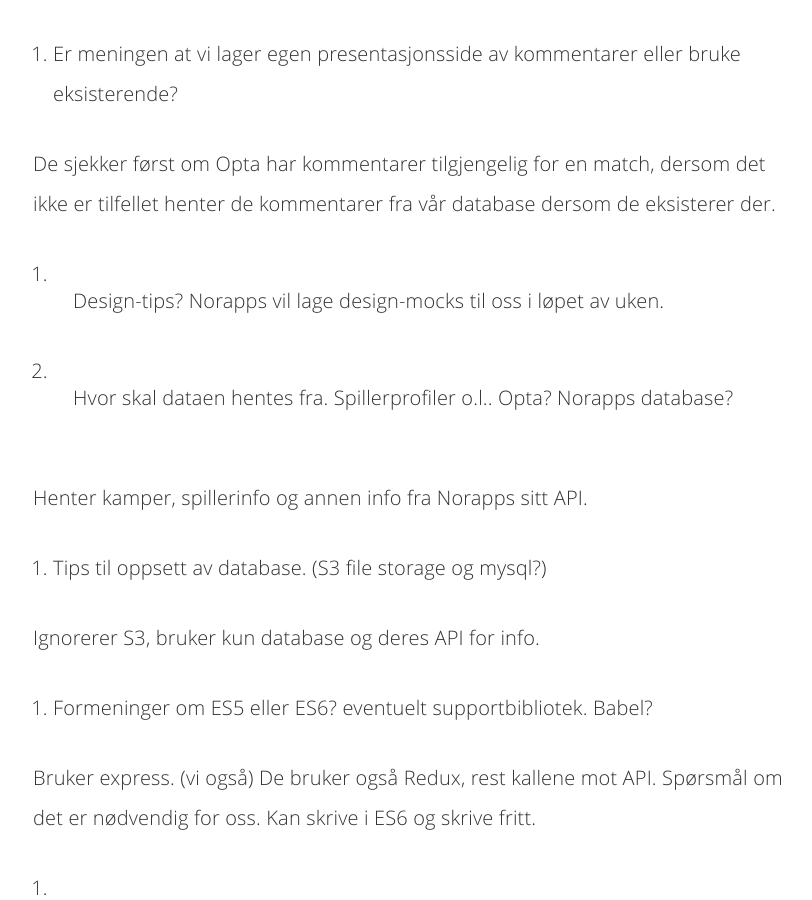
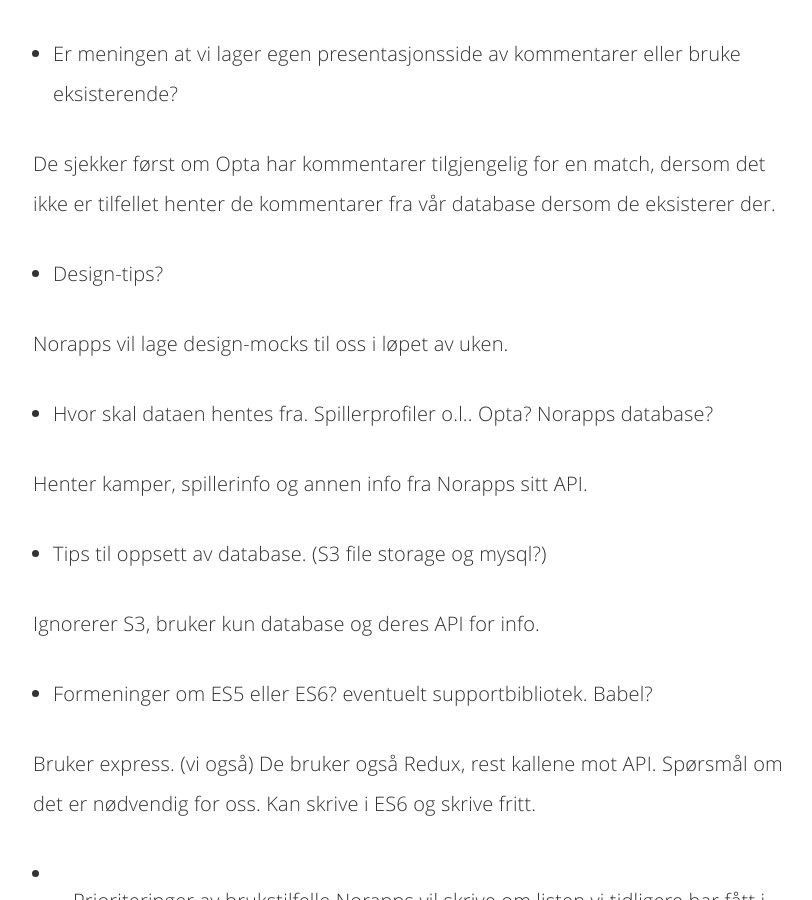
Before and after one commit to Bachelorg20/bachelorg20.github.io, a Jekyll site: the page built from _posts/2017-28-03-moetereferat.md, in a window 1280 px wide and 900 px high, scrolled down 1618 px. Shown: the whole window, without its empty margins (227-1039 px from the left). Built offline with Jekyll 4.4.1, drawn with Linux system fonts in a browser that asks for light colours; comment, search, counter and statistics services are not loaded; some of the changed lines change nothing that is shown.

Commit message:
lagt til møtereferat

```diff
--- a/_posts/2017-28-03-moetereferat.md
+++ b/_posts/2017-28-03-moetereferat.md
@@ -21,35 +21,36 @@
 Vi ønsket også å få litt tips om selve utviklingen.
 Referatet er laget som en Q&A.
 
-1. Skal flere brukere kunne kommentere samme kamp?
+- Skal flere brukere kunne kommentere samme kamp?
 
 Kun en om gangen
 
-2. Hvordan skal kommentatorer godkjennes?
+- Hvordan skal kommentatorer godkjennes?
 
 Logger inn, så godkjennes manuelt.
 Tre nivåer av tilganger (lag, liga, kamp)
 Modellering for å evt kunne legge til flere nivåer.
 
-3. Er meningen at vi lager egen presentasjonsside av kommentarer eller bruke eksisterende?
+- Er meningen at vi lager egen presentasjonsside av kommentarer eller bruke eksisterende?
 
 De sjekker først om Opta har kommentarer tilgjengelig for en match, dersom det ikke er tilfellet henter de kommentarer fra vår database dersom de eksisterer der.
 
 
-4. Design-tips?
+- Design-tips?
+
 Norapps vil lage design-mocks til oss i løpet av uken.
 
 
-5. Hvor skal dataen hentes fra. Spillerprofiler o.l.. Opta? Norapps database?
+- Hvor skal dataen hentes fra. Spillerprofiler o.l.. Opta? Norapps database?
 
 Henter kamper, spillerinfo og annen info fra Norapps sitt API.
 
-6. Tips til oppsett av database. (S3 file storage og mysql?)
+- Tips til oppsett av database. (S3 file storage og mysql?)
 
 Ignorerer S3, bruker kun database og deres API for info.
 
 
-7. Formeninger om ES5 eller ES6? eventuelt supportbibliotek. Babel?
+- Formeninger om ES5 eller ES6? eventuelt supportbibliotek. Babel?
 
 Bruker express. (vi også)
 De bruker også Redux, rest kallene mot API. Spørsmål om det er nødvendig for oss.
@@ -57,11 +58,11 @@
 
 
 
-8. Prioriteringer av brukstilfelle
+- Prioriteringer av brukstilfelle
 Norapps vil skrive om listen vi tidligere har fått i prioritert rekkefølge.
 
 
-9. Annet
+- Annet
 
 utseenet:
 utgangspunkt i fotmob.com
@@ -73,7 +74,7 @@
 
 
 
-10. Andre tips:
+- Andre tips:
 
 Kommer over kneik at det er litt forvirrende at koden kjører flere ganger (server og klient). Hvor kommer det ut? Chrome eller server konsoll? Dèbugger.
 Se at vi får til debugging.
```
